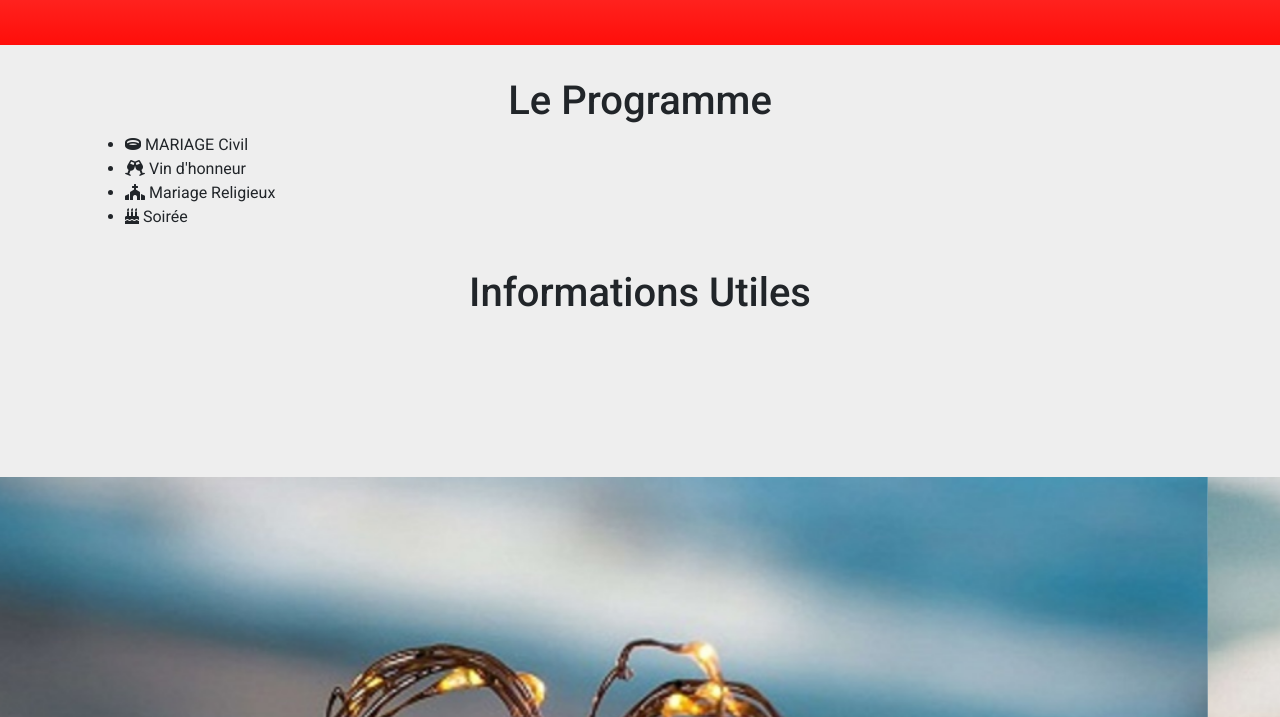
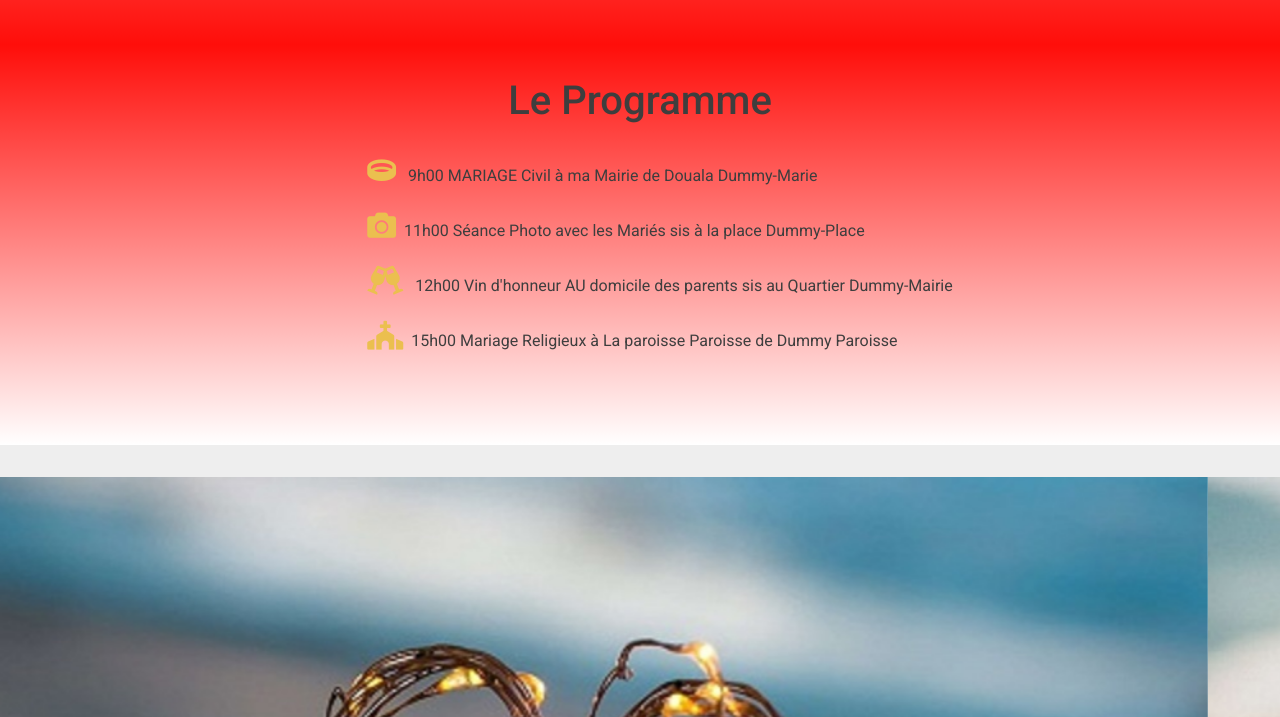
Before and after one commit to OlivierDjatchue/MichelleetArnand, a plain HTML site: page index.html in a window 1280 px wide. Shown: the part 1323-2040 px from the top of the page. Drawn offline with nearby package versions, Linux system fonts and the light colour scheme.

Commit message:
change color

```diff
--- a/index.html
+++ b/index.html
@@ -88,14 +88,20 @@
         <div class="sections" id="section-programme">
             <div class="container">
                 <h1 class="text-center">Le Programme</h1>
-                <ul>
-                    <li><i class="fas fa-ring"></i>  MARIAGE Civil</li>
-                    <li><i class="fas fa-glass-cheers"></i>  Vin d'honneur</li>
-                    <li><i class="fas fa-church"></i>  Mariage Religieux</li>
-                    <li><i class="fas fa-birthday-cake"></i>  Soirée</li>
-                </ul>
-                <img>
-                <h1 class="text-center">Informations Utiles</h1>
+                <div class="programe-case">
+                    <div>
+                        <ul class="programe ">
+                            <li><i class="fas fa-ring"></i>&nbsp&nbsp&nbsp9h00 MARIAGE Civil à ma Mairie de Douala Dummy-Marie</li>
+                            <li><i class="fas fa-camera"></i>&nbsp&nbsp11h00 Séance Photo avec les Mariés sis à la place Dummy-Place</li>
+                            <li><i class="fas fa-glass-cheers"></i>&nbsp&nbsp 12h00 Vin d'honneur AU domicile des parents sis au Quartier Dummy-Mairie</li>
+                            <li><i class="fas fa-church"></i>&nbsp&nbsp15h00 Mariage Religieux à La paroisse Paroisse de Dummy Paroisse</li>
+
+                        </ul>
+                    </div>
+
+                </div>
+
+                <!-- <h1 class="text-center">Informations Utiles</h1> -->
 
             </div>
 
@@ -139,11 +145,11 @@
         <div class="sections" id="section-cadeau">
             <div class="container">
                 <h1 class="text-center">Liste de Mariage</h1>
-                <div class="row">
+
                     <p>Votre Présense est le meilleur Cadeau que vous pouvez nous offrir, méanmoins si vous souhaitez nous faire un Cadeau
                         vous pouvez contribuer à la  cognotte pour notre lune de miel
                     </p>
-                </div>
+
 
             </div>
 
--- a/style.css
+++ b/style.css
@@ -7,6 +7,7 @@ html {
 body {
 	font-family: 'Roboto', sans-serif;
 	background-color: #eee;
+	color: #3e3e3e;
 }
 .navbar-light .navbar-nav .nav-link {
 	color: #000;
@@ -14,7 +15,8 @@ body {
 #section-accueil {
 	background-size: auto;
 	height: 95vh;
-	background-image: linear-gradient(to bottom, rgba(0, 0, 0, 0.1), rgba(0, 0, 0, 0.8)), url('img/picture_7.jpg');
+	background-image: linear-gradient(to top, rgba(255, 14, 10, 1.0), rgba(255, 255, 255, 0.2)),
+		url('img/picture_7.jpg');
 	background-size: cover;
 	background-attachment: fixed;
 	background-position: center;
@@ -47,17 +49,27 @@ body {
 	background: linear-gradient(to top, rgba(255, 14, 10, 1.0), rgba(255, 255, 255, 1.0));
 	min-height: 50vh;
 }
-
-.histoire_Michelle p {
-	-webkit-hyphens: auto;
-	-ms-hyphens: auto;
-	hyphens: auto;
-	text-align: justify;
+.fas {
+	font-size: 1.8rem;
+	color: #ebbf4f;
 }
 
 #section-programme {
 	height: 50vh;
-	background-color: #eee;
+	background: rgba(255, 14, 10, 1.0);
+	background: linear-gradient(to bottom, rgba(255, 14, 10, 1.0), rgba(255, 255, 255, 1.0));
+}
+.programe {
+	list-style: none;
+}
+
+.programe li {
+	margin-top: 1.5rem;
+}
+.programe-case {
+	display: flex;
+	justify-content: center;
+	align-items: center;
 }
 #section-cadeau {
 	height: 50vh;
```
Also changed, not shown: img/neu/bild_1.jpeg (added), img/neu/bild_10.jpeg (added), img/neu/bild_2.jpeg (added), img/neu/bild_3.jpeg (added), img/neu/bild_4.jpeg (added), img/neu/bild_5.jpeg (added), img/neu/bild_6.jpeg (added), img/neu/bild_7.jpeg (added), img/neu/bild_8.jpeg (added), img/neu/bild_9.jpeg (added).
